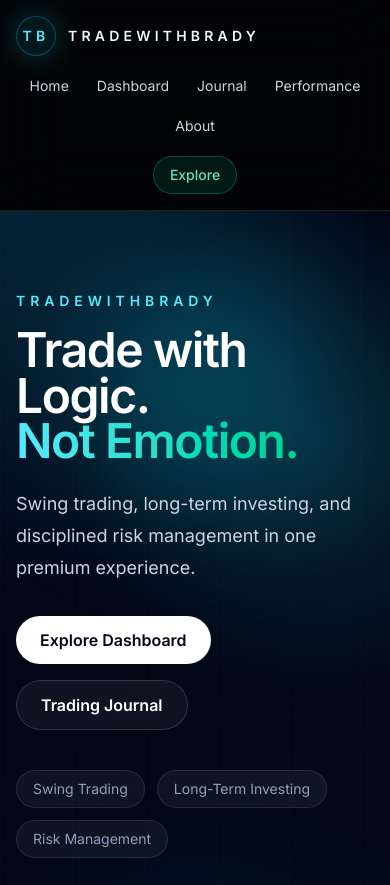
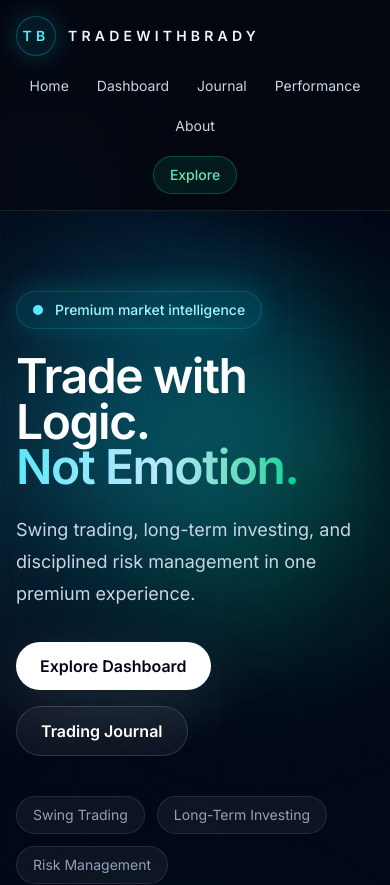
Before and after one commit to TradeWithBrady/TradeWithBrady.github.io, a React (Vite) app: page / in a window 390 px wide. Shown: the top 885 px of the page. Built offline with nearby package versions, Linux system fonts and the light colour scheme.

Commit message:
Premium trading UI polish

```diff
--- a/src/App.jsx
+++ b/src/App.jsx
@@ -1,3 +1,5 @@
+import { useEffect, useState } from 'react'
+import { motion } from 'motion/react'
 import Navbar from './components/Navbar'
 import Hero from './components/Hero'
 import Ticker from './components/Ticker'
@@ -8,8 +10,32 @@ import Journal from './components/Journal'
 import Footer from './components/Footer'
 
 export default function App() {
+  const [ready, setReady] = useState(false)
+
+  useEffect(() => {
+    const timer = window.setTimeout(() => setReady(true), 280)
+    return () => window.clearTimeout(timer)
+  }, [])
+
+  if (!ready) {
+    return (
+      <div className="loading-shell min-h-screen bg-[#05070b] text-slate-100">
+        <div className="loading-card">
+          <div className="loading-shimmer" />
+          <div className="mt-6 flex items-center gap-3 text-sm font-medium uppercase tracking-[0.3em] text-cyan-300">
+            <span className="h-2.5 w-2.5 rounded-full bg-cyan-300" />
+            Loading market intelligence
+          </div>
+          <div className="mt-4 h-2 w-full rounded-full bg-white/10">
+            <div className="loading-line h-2 rounded-full" />
+          </div>
+        </div>
+      </div>
+    )
+  }
+
   return (
-    <div className="min-h-screen bg-[#05070b] text-slate-100">
+    <div className="page-shell min-h-screen bg-[#05070b] text-slate-100">
       <Navbar />
       <main id="main-content">
         <Hero />
--- a/src/components/Footer.jsx
+++ b/src/components/Footer.jsx
@@ -3,7 +3,7 @@ export default function Footer() {
     <footer className="border-t border-white/10 px-4 py-8 text-sm text-slate-400 sm:px-6 lg:px-8">
       <div className="mx-auto flex max-w-7xl flex-col gap-3 md:flex-row md:items-center md:justify-between">
         <p>© {new Date().getFullYear()} TradeWithBrady. Built for disciplined traders.</p>
-        <nav aria-label="Footer navigation" className="flex gap-4">
+        <nav aria-label="Footer navigation" className="flex flex-wrap gap-4">
           <a href="#home" className="transition hover:text-white">Home</a>
           <a href="#dashboard" className="transition hover:text-white">Dashboard</a>
           <a href="#journal" className="transition hover:text-white">Journal</a>
--- a/src/components/Hero.jsx
+++ b/src/components/Hero.jsx
@@ -30,9 +30,10 @@ export default function Hero() {
 
   return (
     <section id="home" ref={heroRef} aria-labelledby="hero-title" className="relative overflow-hidden px-4 py-20 sm:px-6 sm:py-24 lg:px-8 lg:py-32">
-      <div className="absolute inset-0 bg-[radial-gradient(circle_at_top_left,rgba(34,211,238,0.14),transparent_30%),radial-gradient(circle_at_80%_20%,rgba(34,211,238,0.16),transparent_24%),linear-gradient(120deg,rgba(2,6,23,0.95),rgba(3,10,24,0.95))]" />
-      <div className="absolute inset-0 bg-[linear-gradient(rgba(255,255,255,0.03)_1px,transparent_1px),linear-gradient(90deg,rgba(255,255,255,0.03)_1px,transparent_1px)] [background-size:72px_72px] opacity-40" />
-      <div className="absolute left-1/2 top-10 h-64 w-64 -translate-x-1/2 rounded-full bg-cyan-400/20 blur-3xl" />
+      <div className="hero-backdrop absolute inset-0" />
+      <div className="absolute inset-0 bg-[linear-gradient(rgba(255,255,255,0.03)_1px,transparent_1px),linear-gradient(90deg,rgba(255,255,255,0.03)_1px,transparent_1px)] [background-size:72px_72px] opacity-35" />
+      <div className="absolute left-1/2 top-10 h-72 w-72 -translate-x-1/2 rounded-full bg-cyan-400/20 blur-3xl" />
+      <div className="absolute right-[-5%] top-[15%] h-72 w-72 rounded-full bg-emerald-400/10 blur-3xl" />
 
       <div className="relative mx-auto grid max-w-7xl items-center gap-12 lg:grid-cols-[1.05fr_0.95fr]">
         <motion.div
@@ -41,17 +42,20 @@ export default function Hero() {
           transition={{ duration: 0.7 }}
           className="max-w-2xl"
         >
-          <p className="mb-4 text-sm font-semibold uppercase tracking-[0.35em] text-cyan-300">TradeWithBrady</p>
+          <div className="mb-6 inline-flex items-center gap-3 rounded-full border border-cyan-400/20 bg-cyan-400/10 px-4 py-2 text-sm font-medium text-cyan-200 shadow-[0_0_30px_rgba(34,211,238,0.18)]">
+            <span className="h-2.5 w-2.5 rounded-full bg-cyan-300" />
+            Premium market intelligence
+          </div>
           <h1 id="hero-title" className="max-w-3xl text-5xl font-semibold leading-[0.95] tracking-[-0.03em] text-white sm:text-6xl lg:text-7xl">
             Trade with Logic.<br />
-            <span className="bg-gradient-to-r from-cyan-300 to-emerald-400 bg-clip-text text-transparent">Not Emotion.</span>
+            <span className="bg-gradient-to-r from-cyan-300 via-sky-200 to-emerald-400 bg-clip-text text-transparent">Not Emotion.</span>
           </h1>
           <p className="mt-6 max-w-xl text-lg leading-8 text-slate-300 sm:text-xl">
             Swing trading, long-term investing, and disciplined risk management in one premium experience.
           </p>
 
           <div className="mt-8 flex flex-wrap gap-4">
-            <a href="#dashboard" className="rounded-full bg-white px-6 py-3 font-semibold text-slate-950 transition hover:-translate-y-0.5 hover:scale-[1.01]">
+            <a href="#dashboard" className="rounded-full bg-white px-6 py-3 font-semibold text-slate-950 shadow-[0_18px_60px_rgba(255,255,255,0.12)] transition hover:-translate-y-0.5 hover:scale-[1.01]">
               Explore Dashboard
             </a>
             <a href="#journal" className="rounded-full border border-white/15 bg-white/5 px-6 py-3 font-semibold text-white backdrop-blur transition hover:-translate-y-0.5 hover:bg-white/10">
@@ -88,11 +92,17 @@ export default function Hero() {
             loading="eager"
             decoding="async"
             fetchPriority="high"
-            className="relative z-10 h-[420px] w-full max-w-[420px] object-contain drop-shadow-[0_0_60px_rgba(34,211,238,0.28)] sm:h-[500px]"
+            className="relative z-10 h-[420px] w-full max-w-[420px] object-contain drop-shadow-[0_0_70px_rgba(34,211,238,0.3)] sm:h-[500px]"
             animate={prefersReducedMotion ? undefined : { y: [0, -8, 0], rotate: [0, 1, 0], scale: [1, 1.01, 1] }}
             transition={{ duration: 5.5, repeat: Infinity, ease: 'easeInOut' }}
             whileHover={{ scale: 1.03, y: -6, filter: 'drop-shadow(0 0 90px rgba(34,211,238,0.32))' }}
           />
+
+          <div className="absolute bottom-6 left-6 rounded-2xl border border-white/10 bg-slate-950/70 px-4 py-3 backdrop-blur-xl">
+            <p className="text-[11px] uppercase tracking-[0.3em] text-slate-400">Live regime</p>
+            <p className="mt-1 text-lg font-semibold text-white">Momentum +</p>
+            <p className="text-sm text-emerald-400">Risk balanced</p>
+          </div>
 
           {particles.map((particle) => (
             <motion.span
--- a/src/components/Navbar.jsx
+++ b/src/components/Navbar.jsx
@@ -14,7 +14,7 @@ export default function Navbar() {
       initial={{ y: -30, opacity: 0 }}
       animate={{ y: 0, opacity: 1 }}
       transition={{ duration: 0.6, ease: 'easeOut' }}
-      className="sticky top-0 z-50 border-b border-white/10 bg-black/40 backdrop-blur-2xl"
+      className="sticky top-0 z-50 border-b border-white/10 bg-[#030712]/70 backdrop-blur-2xl"
     >
       <div className="mx-auto flex max-w-7xl flex-col gap-4 px-4 py-4 sm:px-6 lg:flex-row lg:items-center lg:justify-between lg:px-8 lg:py-5">
         <a href="#home" aria-label="TradeWithBrady home" className="flex items-center gap-3 text-sm font-semibold uppercase tracking-[0.3em] text-slate-100">
@@ -26,7 +26,7 @@ export default function Navbar() {
 
         <nav aria-label="Primary navigation" className="flex flex-wrap items-center justify-center gap-3 text-sm text-slate-300 sm:gap-5 lg:gap-7">
           {navItems.map((item) => (
-            <a key={item.label} href={item.href} className="rounded-full px-2 py-1 transition hover:text-white">
+            <a key={item.label} href={item.href} className="rounded-full px-2 py-1 transition hover:text-white hover:drop-shadow-[0_0_12px_rgba(34,211,238,0.25)]">
               {item.label}
             </a>
           ))}
@@ -34,7 +34,7 @@ export default function Navbar() {
 
         <a
           href="#dashboard"
-          className="inline-flex self-center rounded-full border border-emerald-400/30 bg-emerald-400/10 px-4 py-2 text-sm font-medium text-emerald-300 transition hover:bg-emerald-400/20 lg:self-auto"
+          className="inline-flex self-center rounded-full border border-emerald-400/30 bg-emerald-400/10 px-4 py-2 text-sm font-medium text-emerald-300 transition hover:-translate-y-0.5 hover:bg-emerald-400/20 lg:self-auto"
         >
           Explore
         </a>
--- a/src/components/Timeline.jsx
+++ b/src/components/Timeline.jsx
@@ -26,9 +26,10 @@ export default function Timeline() {
               viewport={{ once: true }}
               transition={{ duration: 0.45, delay: index * 0.08 }}
               whileHover={{ y: -4, scale: 1.01 }}
-              className="rounded-3xl border border-white/10 bg-white/6 p-6 backdrop-blur-xl"
+              className="relative rounded-[1.75rem] border border-white/10 bg-white/6 p-6 backdrop-blur-xl"
             >
-              <div className="mb-4 flex h-10 w-10 items-center justify-center rounded-full border border-cyan-400/30 bg-cyan-400/10 text-sm font-semibold text-cyan-300">
+              <div className="absolute inset-x-6 top-0 h-px bg-gradient-to-r from-cyan-400/0 via-cyan-400/40 to-cyan-400/0" />
+              <div className="mb-4 flex h-11 w-11 items-center justify-center rounded-full border border-cyan-400/30 bg-cyan-400/10 text-sm font-semibold text-cyan-300">
                 0{index + 1}
               </div>
               <h3 className="text-xl font-semibold text-white">{step.title}</h3>
--- a/src/styles.css
+++ b/src/styles.css
@@ -23,6 +23,34 @@ body {
 }
 
 #root { min-height: 100vh; }
+
+.page-shell {
+  position: relative;
+}
+
+.page-shell::before {
+  content: '';
+  position: fixed;
+  inset: 0;
+  pointer-events: none;
+  background-image:
+    radial-gradient(circle at 15% 20%, rgba(34, 211, 238, 0.08), transparent 18%),
+    radial-gradient(circle at 85% 15%, rgba(16, 185, 129, 0.08), transparent 16%),
+    radial-gradient(circle at 50% 100%, rgba(34, 211, 238, 0.08), transparent 22%);
+  z-index: 0;
+}
+
+.page-shell > * {
+  position: relative;
+  z-index: 1;
+}
+
+.hero-backdrop {
+  background:
+    radial-gradient(circle at 20% 20%, rgba(34, 211, 238, 0.18), transparent 30%),
+    radial-gradient(circle at 80% 20%, rgba(16, 185, 129, 0.12), transparent 24%),
+    linear-gradient(135deg, rgba(2, 6, 23, 0.92), rgba(3, 10, 24, 0.98));
+}
 
 ::selection {
   background: rgba(34, 211, 238, 0.35);
@@ -62,6 +90,45 @@ a:focus-visible, button:focus-visible {
   to { transform: rotate(0deg); }
 }
 
+.loading-shell {
+  display: grid;
+  place-items: center;
+  padding: 2rem;
+}
+
+.loading-card {
+  width: min(100%, 24rem);
+  border: 1px solid rgba(255,255,255,0.08);
+  border-radius: 1.5rem;
+  padding: 1.5rem;
+  background: linear-gradient(135deg, rgba(255,255,255,0.09), rgba(255,255,255,0.04));
+  box-shadow: 0 40px 120px rgba(2, 6, 23, 0.45);
+  backdrop-filter: blur(20px);
+}
+
+.loading-shimmer {
+  height: 5rem;
+  border-radius: 1rem;
+  background: linear-gradient(90deg, rgba(255,255,255,0.06), rgba(255,255,255,0.16), rgba(255,255,255,0.06));
+  background-size: 200% 100%;
+  animation: shimmer 1.2s linear infinite;
+}
+
+.loading-line {
+  background: linear-gradient(90deg, rgba(34,211,238,0.85), rgba(16,185,129,0.95));
+  animation: pulse 1.2s ease-in-out infinite;
+}
+
+@keyframes shimmer {
+  0% { background-position: 200% 0; }
+  100% { background-position: -200% 0; }
+}
+
+@keyframes pulse {
+  0%, 100% { opacity: 0.75; transform: scaleX(0.98); }
+  50% { opacity: 1; transform: scaleX(1); }
+}
+
 .bg-white\/8 {
   background-color: rgba(255, 255, 255, 0.08);
 }
```
Also changed, not shown: src/components/Dashboard.jsx (+30 -5 lines), src/components/Journal.jsx (+6 -1 lines), src/components/Performance.jsx (+34 -2 lines), 5 other files (tests, documents, lock files or other folders).
